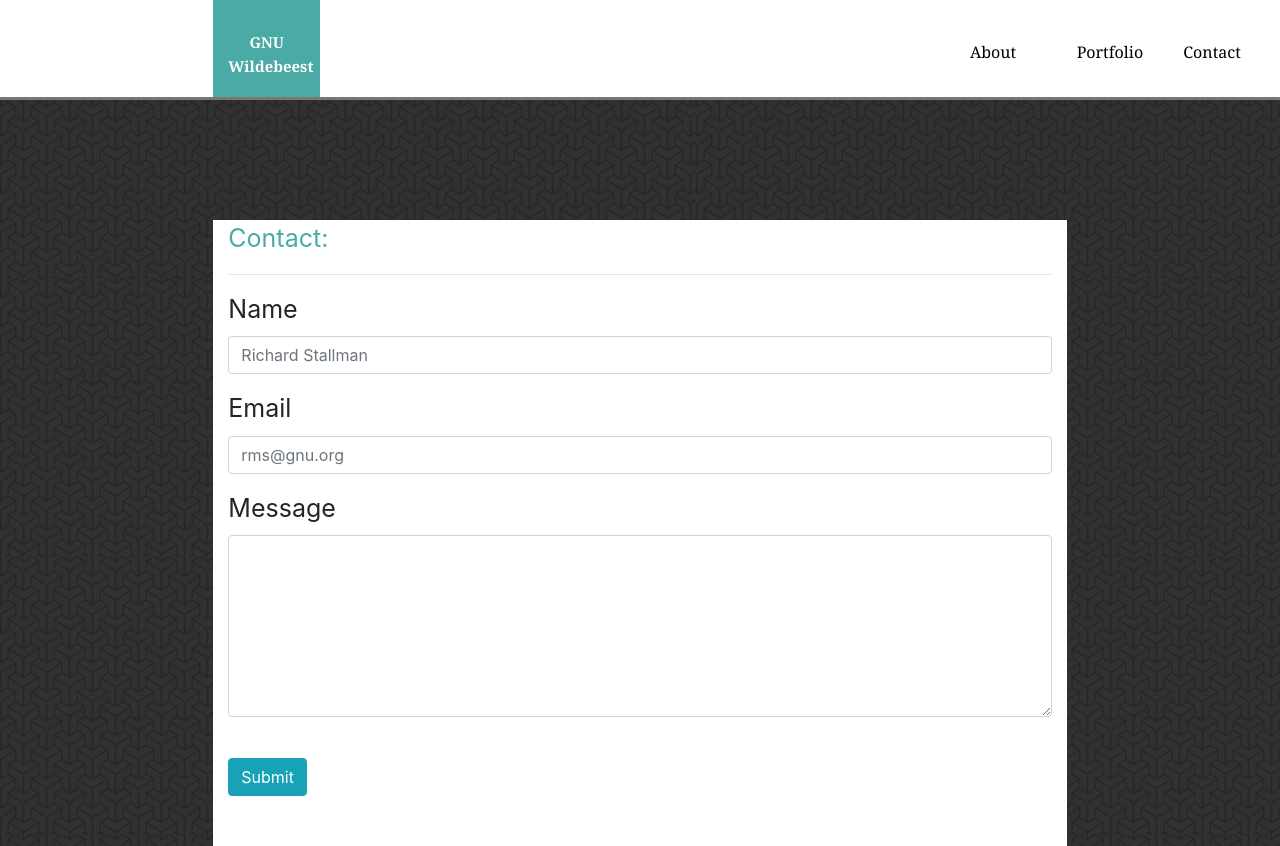
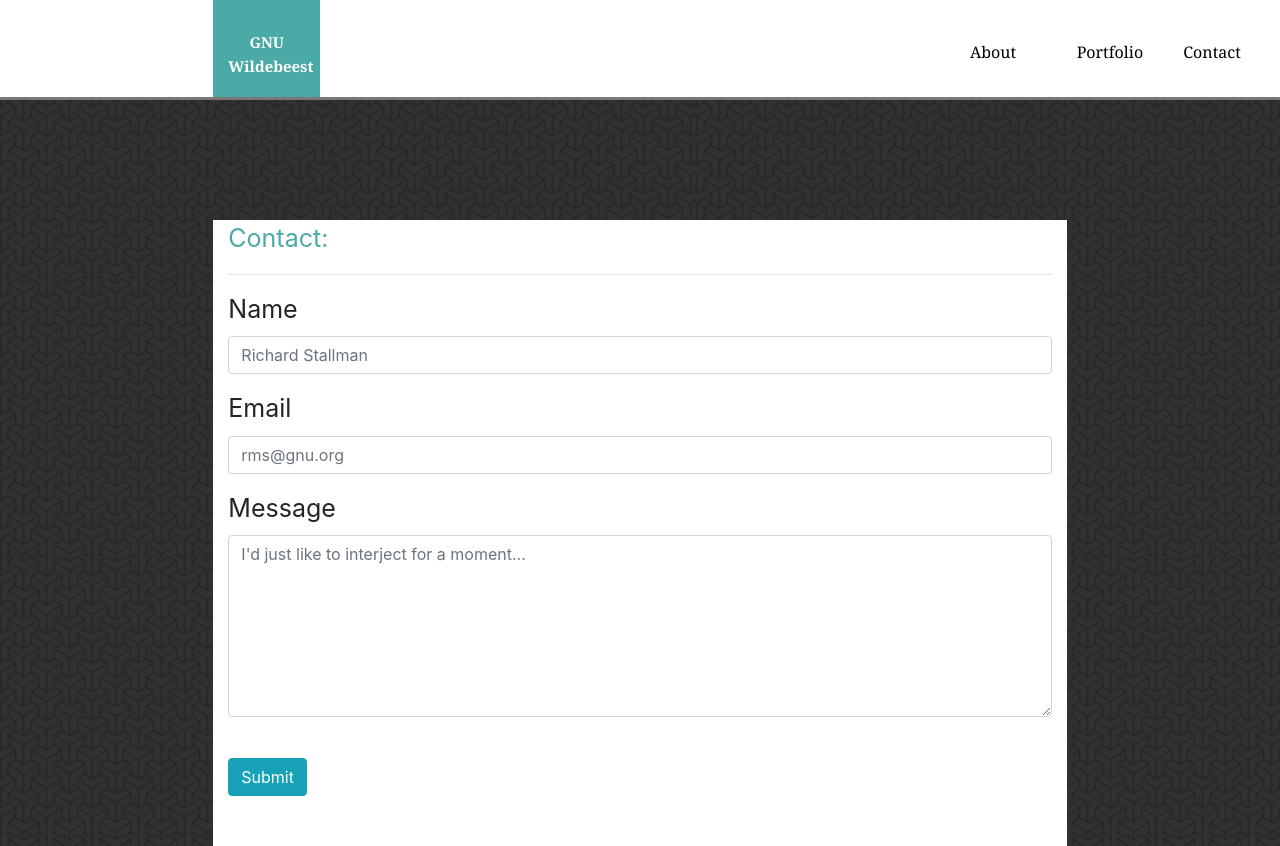
Before and after one commit to AlucardDrake/Bootstrap-Portfolio, a plain HTML site: page contact.html in a window 1280 px wide. Shown: the top 846 px of the page. Drawn offline with nearby package versions, Linux system fonts and the light colour scheme.

Commit message:
The interjection

```diff
--- a/contact.html
+++ b/contact.html
@@ -51,7 +51,7 @@
                         </div>
                         <div class="form-group">
                           <label for="exampleFormControlTextarea1">Message</label>
-                          <textarea class="form-control" id="exampleFormControlTextarea1" rows="7"></textarea>
+                          <textarea class="form-control" id="exampleFormControlTextarea1" rows="7" placeholder="I'd just like to interject for a moment..."></textarea>
                         </div>
                       </form>
                       <button type="button" class="btn btn-info submit">Submit</button>
```
